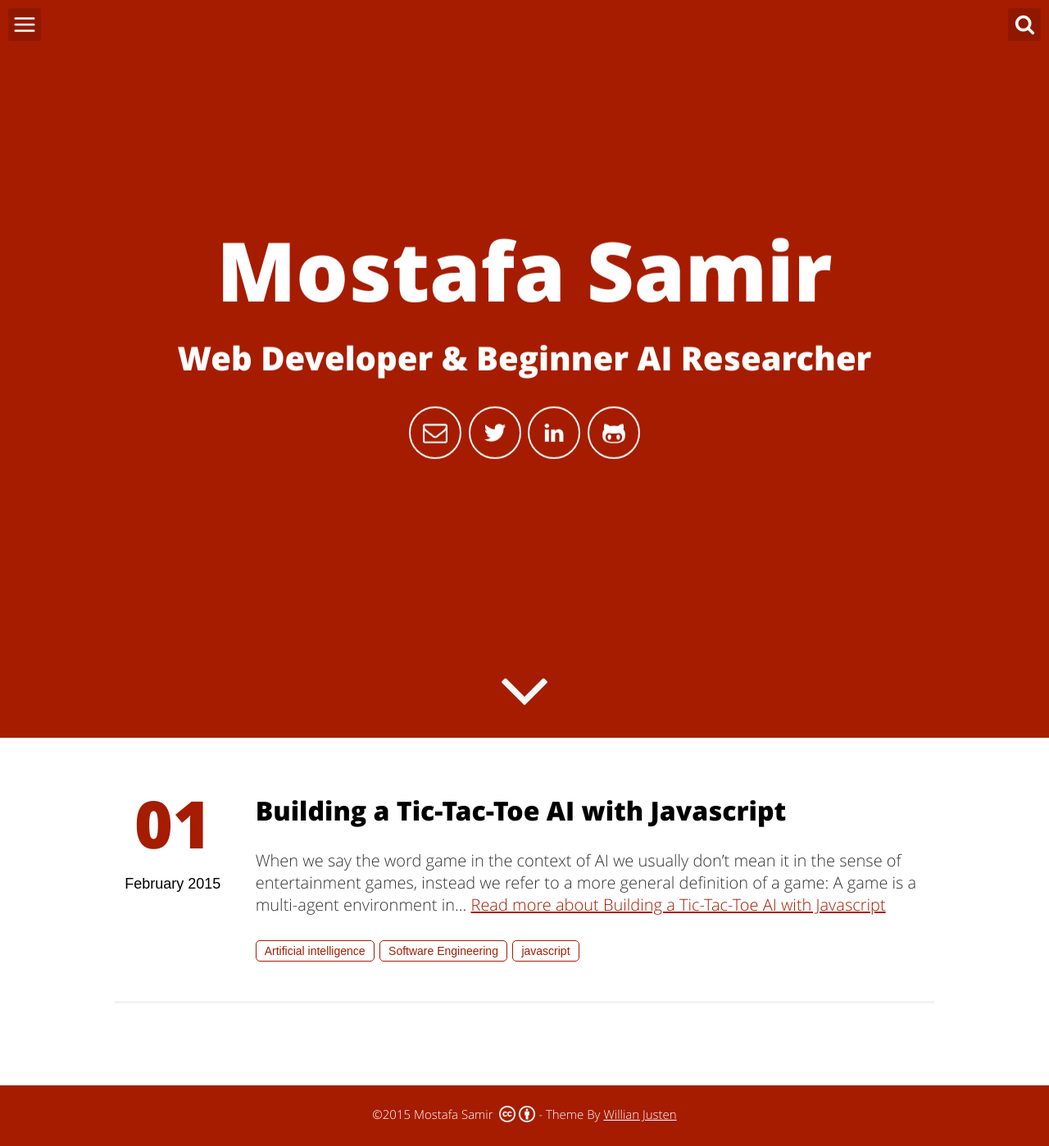
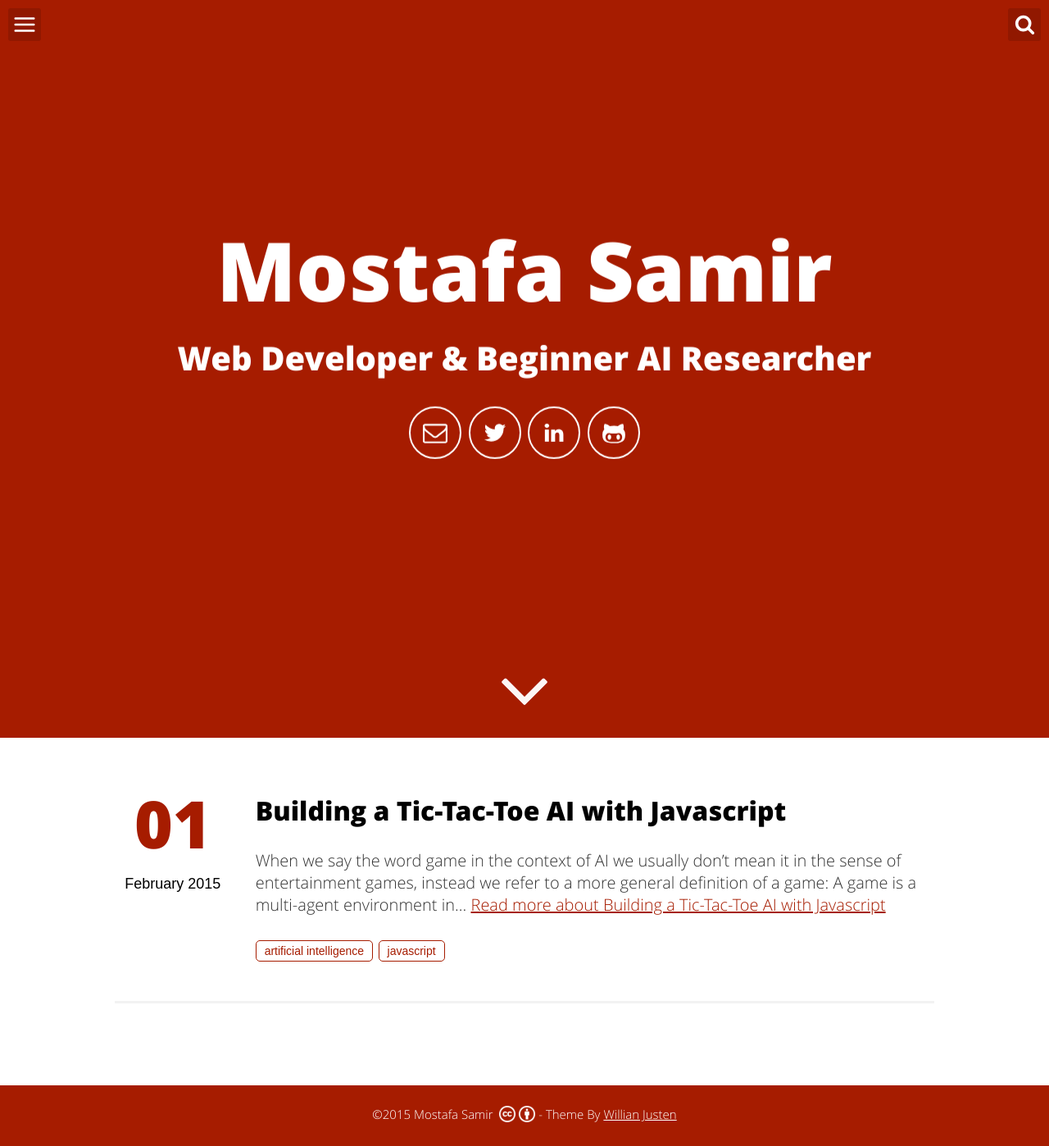
Before and after one commit to Mostafa-Samir/Mostafa-Samir.github.io, a Jekyll site: the page built from index.html, in a window 1280 px wide. Shown: the whole page at 82% size. Built offline with Jekyll 4.4.1, drawn with Linux system fonts in a browser that asks for light colours.

Commit message:
updated categories

```diff
--- a/_posts/2015-2-1-Tic-Tac-Toe-AI.md
+++ b/_posts/2015-2-1-Tic-Tac-Toe-AI.md
@@ -1,8 +1,7 @@
 ---
 layout: post
-categories: [Artificial intelligence, Software Engineering, javascript]
+categories: [artificial intelligence, javascript]
 title: Building a Tic-Tac-Toe AI with Javascript
-tags: AI GameAI Minimax Javascript
 ---
 
 <p align='center'> <img src = '{{site.baseurl}}/assets/images/ai_tic_tac_toe_header.png' alt = 'Tic-Tac-Toe AI'/> </p>
```
